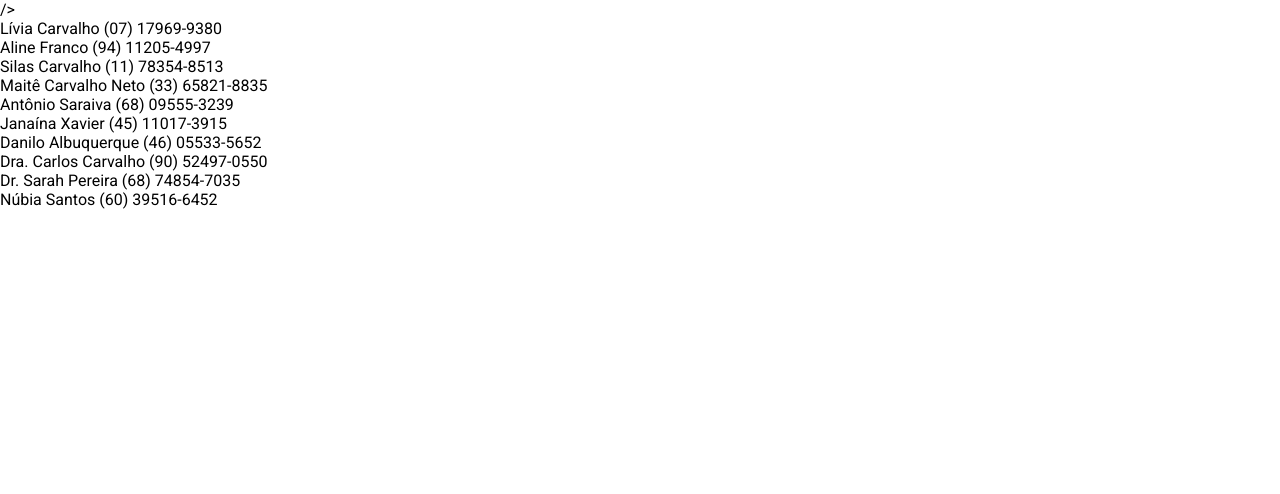
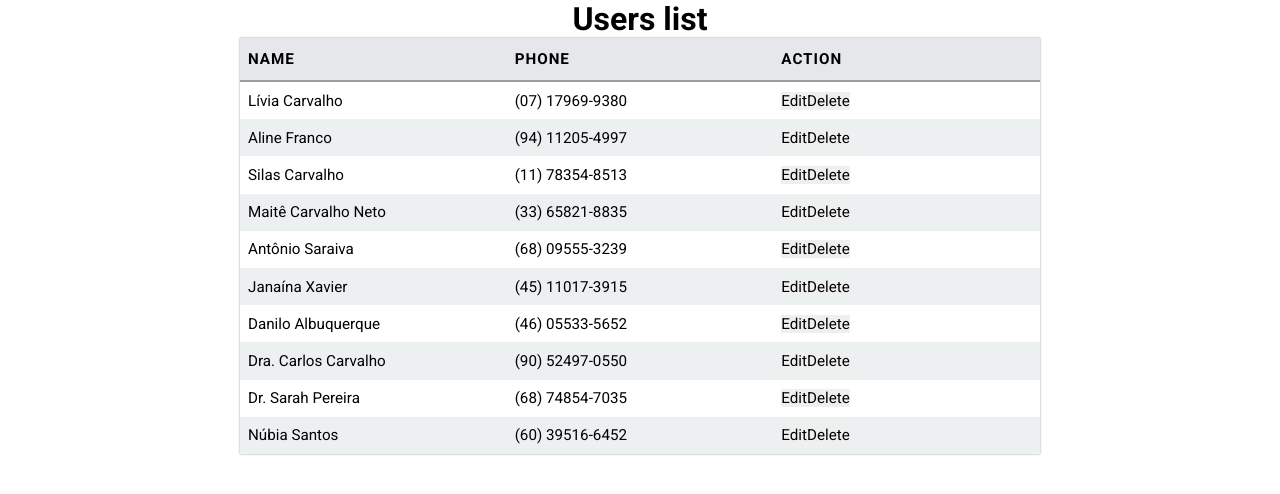
Before and after one commit to Uvacoder/data-table, a Vue app: page / in a window 1280 px wide. Shown: the top 494 px of the page. Built offline with nearby package versions, Linux system fonts and the light colour scheme.

Commit message:
feat: Add v-table

```diff
--- a/public/index.html
+++ b/public/index.html
@@ -13,7 +13,7 @@
       href="https://fonts.googleapis.com/css2?family=Roboto+Mono:wght@300;400;500;600;700&display=swap"
       rel="stylesheet"
     />
-    />
+
     <title><%= htmlWebpackPlugin.options.title %></title>
   </head>
   <body>
--- a/src/App.vue
+++ b/src/App.vue
@@ -1,22 +1,50 @@
 <template>
   <div id="app">
-    <ul>
-      <li v-for="person in dataUsers" :key="person.name">
-        {{ person.name }}
-        {{ person.phone }}
-      </li>
-    </ul>
+    <h1>Users list</h1>
+
+    <VTable
+      class="v-table"
+      :theadCols="[
+        { text: 'Name', width: 200 },
+        { text: 'Phone', width: 200 },
+        { text: 'Action', width: 100 },
+      ]"
+    >
+      <template #tbody>
+        <tr v-for="person in dataUsers" :key="person.name">
+          <td>{{ person.name }}</td>
+          <td>{{ person.phone }}</td>
+          <td>
+            <button>Edit</button>
+            <button>Delete</button>
+          </td>
+        </tr>
+      </template>
+    </VTable>
   </div>
 </template>
 
 <script lang="ts">
 import Vue from "vue";
 import dataUsers from "@/api/index";
+import VTable from "@/components/ui/VTable.vue";
 
 export default Vue.extend({
   name: "App",
+  components: { VTable },
   data: () => ({
     dataUsers,
   }),
 });
 </script>
+
+<style lang="scss" scoped>
+#app {
+  text-align: center;
+
+  .v-table {
+    margin: 0 auto;
+    max-width: 800px;
+  }
+}
+</style>
--- /dev/null
+++ b/src/components/ui/VTable.vue
@@ -0,0 +1,87 @@
+<template>
+  <div class="table-wrapper">
+    <table class="table">
+      <thead>
+        <tr>
+          <th
+            v-for="col in theadCols"
+            :key="col.text"
+            :style="{ width: col.width }"
+          >
+            {{ col.text }}
+          </th>
+        </tr>
+      </thead>
+
+      <tbody>
+        <slot name="tbody"></slot>
+      </tbody>
+    </table>
+  </div>
+</template>
+
+<script lang="ts">
+import Vue from "vue";
+
+interface ITheadCols {
+  text: string;
+  width: string | number;
+}
+
+export default Vue.extend({
+  name: "VTable",
+  props: {
+    theadCols: { type: Array as () => ITheadCols[], required: true },
+  },
+});
+</script>
+
+<style lang="scss" scoped>
+@import "@/assets/styles/_variables";
+
+.table-wrapper {
+  $clr-table-border: #9b9b9b;
+  display: block;
+  overflow-x: auto;
+  margin-bottom: 1rem;
+  box-shadow: 0 0 2px 0 $clr-table-border;
+
+  .table {
+    table-layout: fixed;
+    border-collapse: collapse;
+    width: 100%;
+    font-size: 0.95rem;
+    word-wrap: break-word;
+    text-align: left;
+    background-color: #fff;
+  }
+
+  .table thead {
+    $clr-bg-thead: #e5e7eb;
+    background-color: $clr-bg-thead;
+    border-bottom: solid 2px $clr-table-border;
+
+    th {
+      position: sticky;
+      top: -1px;
+      padding: 0.75rem 0.5rem;
+      text-transform: uppercase;
+      letter-spacing: 1px;
+      font-weight: bold;
+      background-color: $clr-bg-thead;
+      vertical-align: middle;
+    }
+  }
+
+  .table tbody {
+    tr:nth-child(even) {
+      background-color: $grey;
+    }
+
+    td {
+      padding: 0.6rem 0.5rem;
+      vertical-align: middle;
+    }
+  }
+}
+</style>
```
